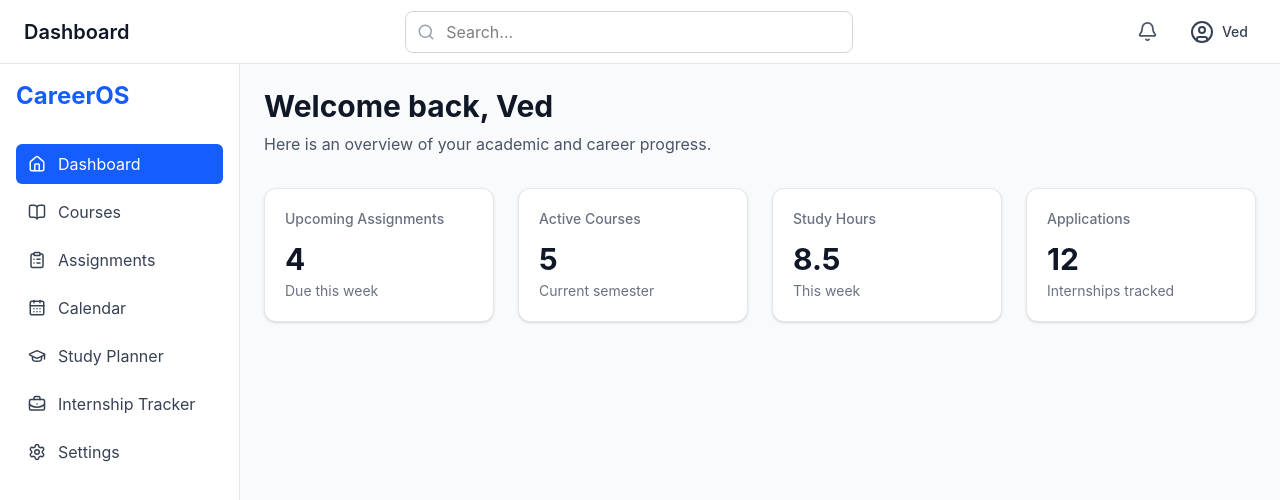
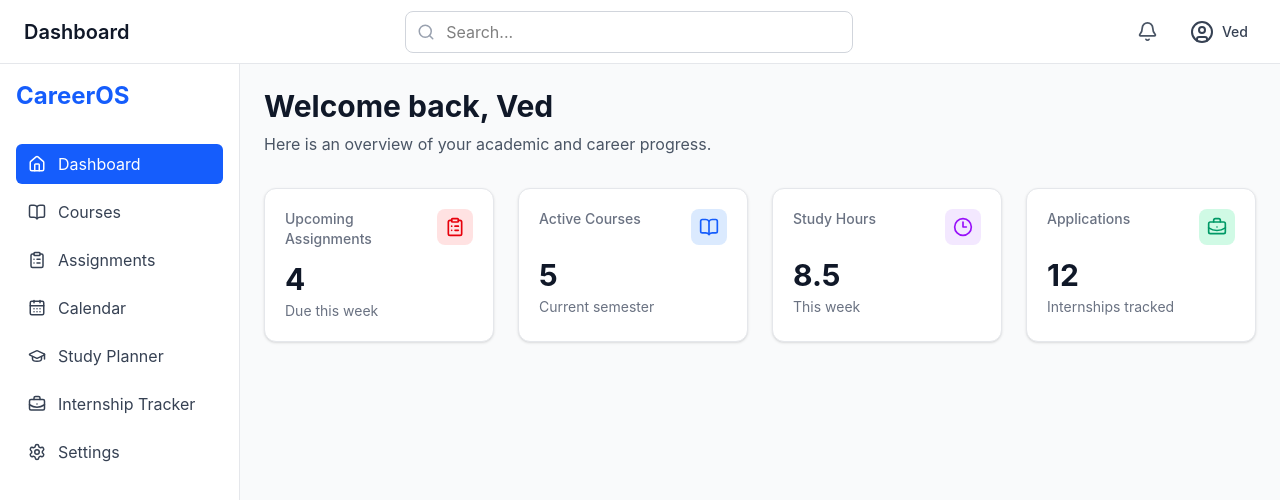
Before and after one commit to Vsquared25/Smart-Dashboard, a React (Vite) app: page /dashboard in a window 1280 px wide. Shown: the top 500 px of the page. Built offline with nearby package versions, Linux system fonts and the light colour scheme.

Commit message:
Add dashboard summary card icons

```diff
--- a/src/pages/Dashboard/Dashboard.tsx
+++ b/src/pages/Dashboard/Dashboard.tsx
@@ -1,23 +1,38 @@
+import {
+  BookOpen,
+  BriefcaseBusiness,
+  ClipboardList,
+  Clock3,
+} from "lucide-react";
+
 const summaryCards = [
   {
     title: "Upcoming Assignments",
     value: "4",
     description: "Due this week",
+    icon: ClipboardList,
+    iconColor: "bg-red-100 text-red-600",
   },
   {
     title: "Active Courses",
     value: "5",
     description: "Current semester",
+    icon: BookOpen,
+    iconColor: "bg-blue-100 text-blue-600",
   },
   {
     title: "Study Hours",
     value: "8.5",
     description: "This week",
+    icon: Clock3,
+    iconColor: "bg-purple-100 text-purple-600",
   },
   {
     title: "Applications",
     value: "12",
     description: "Internships tracked",
+    icon: BriefcaseBusiness,
+    iconColor: "bg-emerald-100 text-emerald-600",
   },
 ];
 
@@ -31,15 +46,25 @@ export default function Dashboard() {
       <p className="mt-2 text-gray-600">
         Here is an overview of your academic and career progress.
       </p>
+
       <div className="mt-8 grid gap-6 md:grid-cols-2 xl:grid-cols-4">
-        {summaryCards.map((card) => (
-  <div
+        {summaryCards.map((card) => {
+          const Icon = card.icon;
+
+          return (
+            <article
               key={card.title}
               className="rounded-xl border border-gray-200 bg-white p-5 shadow-sm"
             >
+              <div className="flex items-start justify-between">
                 <p className="text-sm font-medium text-gray-500">
                   {card.title}
                 </p>
+
+                <div className={`rounded-lg p-2 ${card.iconColor}`}>
+                  <Icon size={20} />
+                </div>
+              </div>
 
               <p className="mt-3 text-3xl font-bold text-gray-900">
                 {card.value}
@@ -48,8 +73,9 @@ export default function Dashboard() {
               <p className="mt-1 text-sm text-gray-500">
                 {card.description}
               </p>
-  </div>
-))}
+            </article>
+          );
+        })}
       </div>
     </div>
   );
```
Lines whose indentation alone changed are shown as unchanged.
